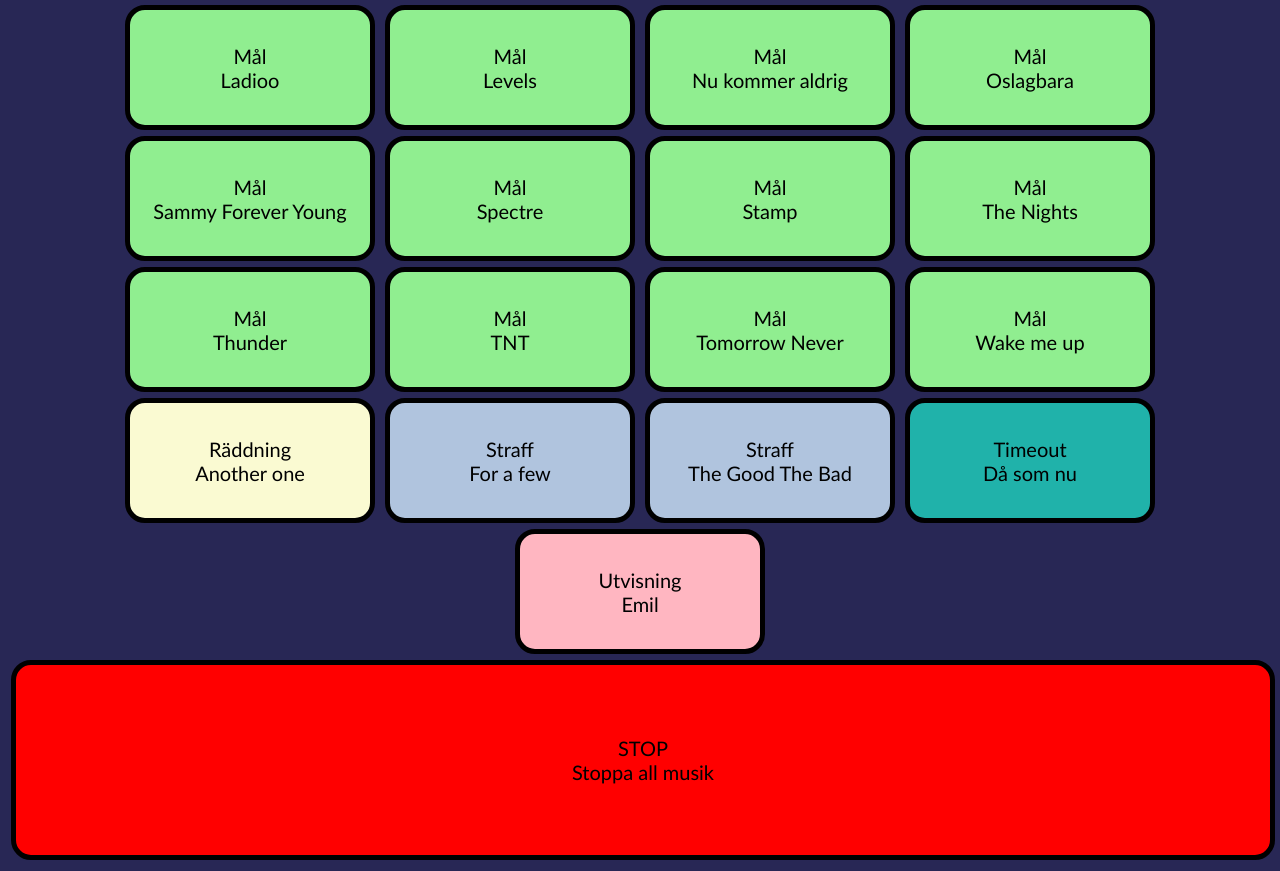
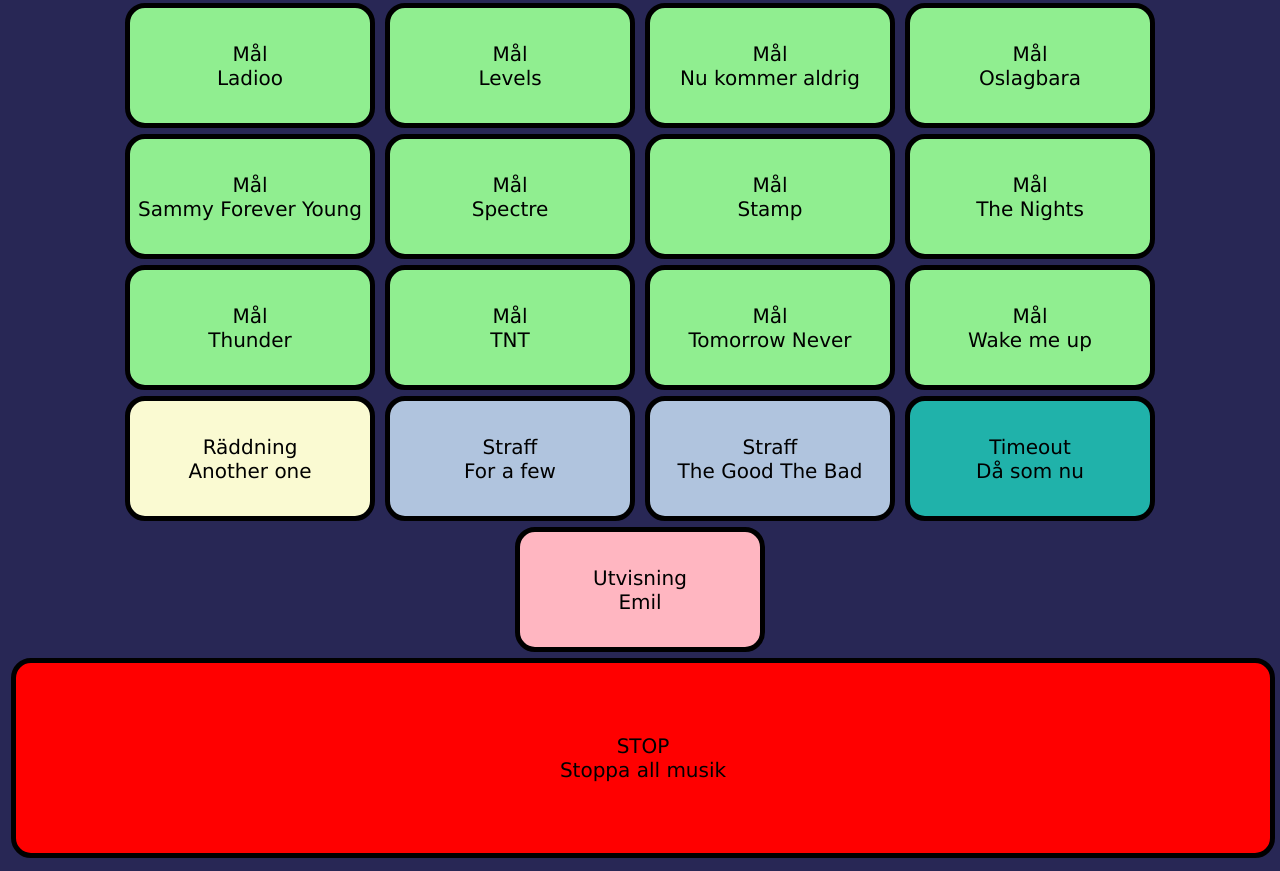
Before and after one commit to crackheadclockwerkmain/mhksoundboard, a plain HTML site: page index.html in a window 1280 px wide. Shown: the part 543-1414 px from the top of the page. Drawn offline with Linux system fonts and the light colour scheme.

Commit message:
updated font

```diff
--- a/index.html
+++ b/index.html
@@ -9,7 +9,7 @@
 
     h1 {
         text-align: center;
-        font-family: 'Trebuchet MS';
+        font-family: 'Verdana';
     }
 
     .center {
@@ -34,6 +34,7 @@
     }
 
     .buttonmal {
+        font-family: 'Verdana';
         background-color: lightgreen;
         border: 5px solid black;
         color: black;
@@ -44,10 +45,10 @@
         transition-duration: 0.1s;
         margin: 3px;
         border-radius: 20px;
-        font-family: 'Trebuchet MS';
     }
 
     .buttonraddning {
+        font-family: 'Verdana';
         background-color: lightgoldenrodyellow;
         border: 5px solid black;
         color: black;
@@ -58,10 +59,10 @@
         transition-duration: 0.1s;
         margin: 3px;
         border-radius: 20px;
-        font-family: 'Trebuchet MS';
     }
 
     .buttonstraff {
+        font-family: 'Verdana';
         background-color: lightsteelblue;
         border: 5px solid black;
         color: black;
@@ -72,10 +73,10 @@
         transition-duration: 0.1s;
         margin: 3px;
         border-radius: 20px;
-        font-family: 'Trebuchet MS';
     }
 
     .buttontimeout {
+        font-family: 'Verdana';
         background-color: lightseagreen;
         border: 5px solid black;
         color: black;
@@ -86,10 +87,10 @@
         transition-duration: 0.1s;
         margin: 3px;
         border-radius: 20px;
-        font-family: 'Trebuchet MS';
     }
 
     .buttonutvisning {
+        font-family: 'Verdana';
         background-color: lightpink;
         border: 5px solid black;
         color: black;
@@ -100,10 +101,10 @@
         transition-duration: 0.1s;
         margin: 3px;
         border-radius: 20px;
-        font-family: 'Trebuchet MS';
     }
 
     .buttonstop {
+        font-family: 'Verdana';
         background-color: red;
         border: 5px solid black;
         color: black;
@@ -114,37 +115,41 @@
         transition-duration: 0.1s;
         margin: 3px;
         border-radius: 20px;
-        font-family: 'Trebuchet MS';
     }
 
     .buttonmal:hover {
         background-color: green;
         box-shadow: 0 12px 16px 0 rgba(0, 0, 0, 0.24), 0 17px 50px 0 rgba(0, 0, 0, 0.19);
+        font-style: italic;
     }
 
     .buttonraddning:hover {
         background-color: goldenrod;
         box-shadow: 0 12px 16px 0 rgba(0, 0, 0, 0.24), 0 17px 50px 0 rgba(0, 0, 0, 0.19);
+        font-style: italic;
     }
 
     .buttonstraff:hover {
         background-color: steelblue;
         box-shadow: 0 12px 16px 0 rgba(0, 0, 0, 0.24), 0 17px 50px 0 rgba(0, 0, 0, 0.19);
+        font-style: italic;
     }
 
     .buttontimeout:hover {
         background-color: seagreen;
-
         box-shadow: 0 12px 16px 0 rgba(0, 0, 0, 0.24), 0 17px 50px 0 rgba(0, 0, 0, 0.19);
+        font-style: italic;
     }
 
     .buttonutvisning:hover {
         background-color: hotpink;
         box-shadow: 0 12px 16px 0 rgba(0, 0, 0, 0.24), 0 17px 50px 0 rgba(0, 0, 0, 0.19);
+        font-style: italic;
     }
 
     .buttonstop:hover {
         box-shadow: 0 20px 20px 0 rgba(0, 0, 0, 0.24), 0 17px 50px 0 rgba(0, 0, 0, 0.19);
+        font-style: italic;
     }
 </style>
 
```
